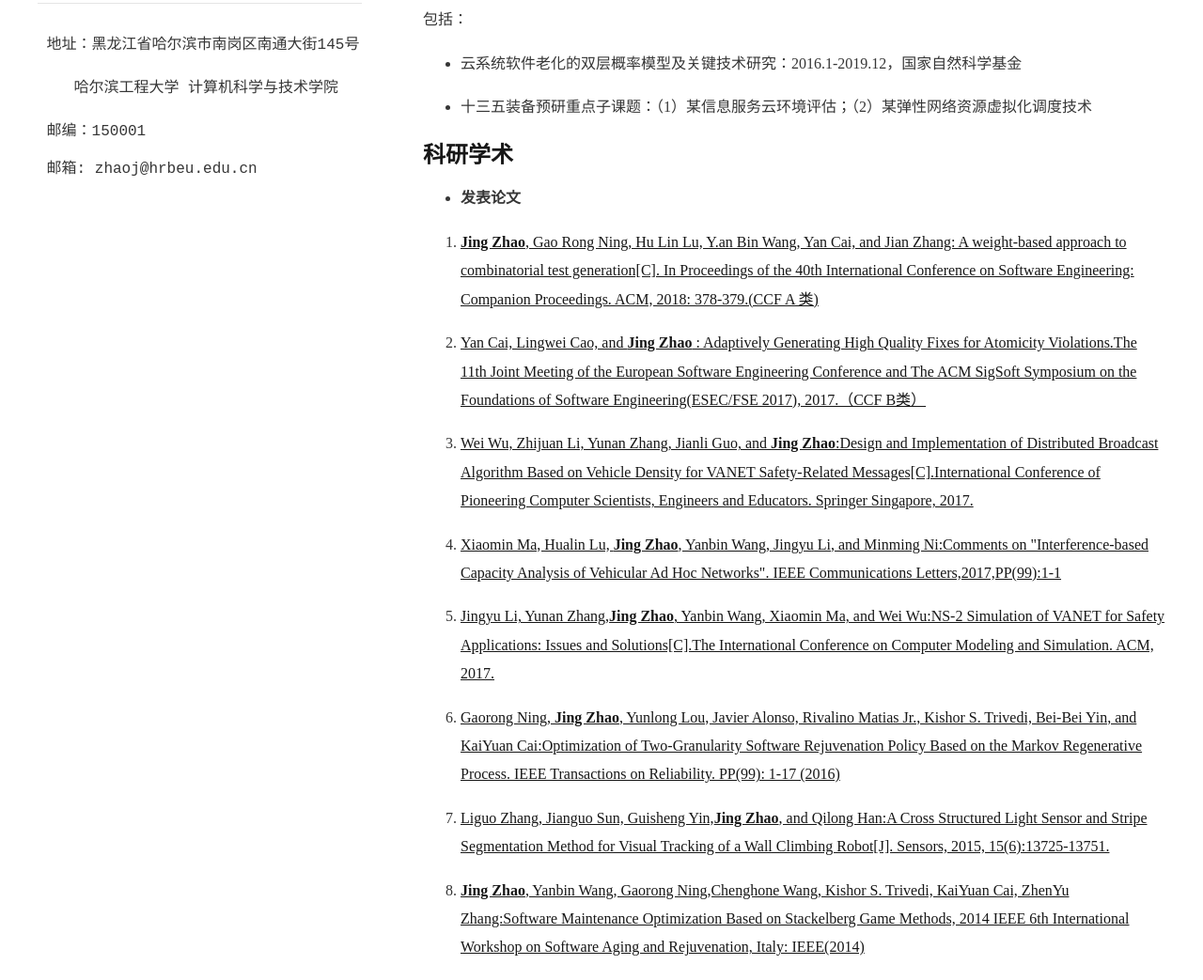
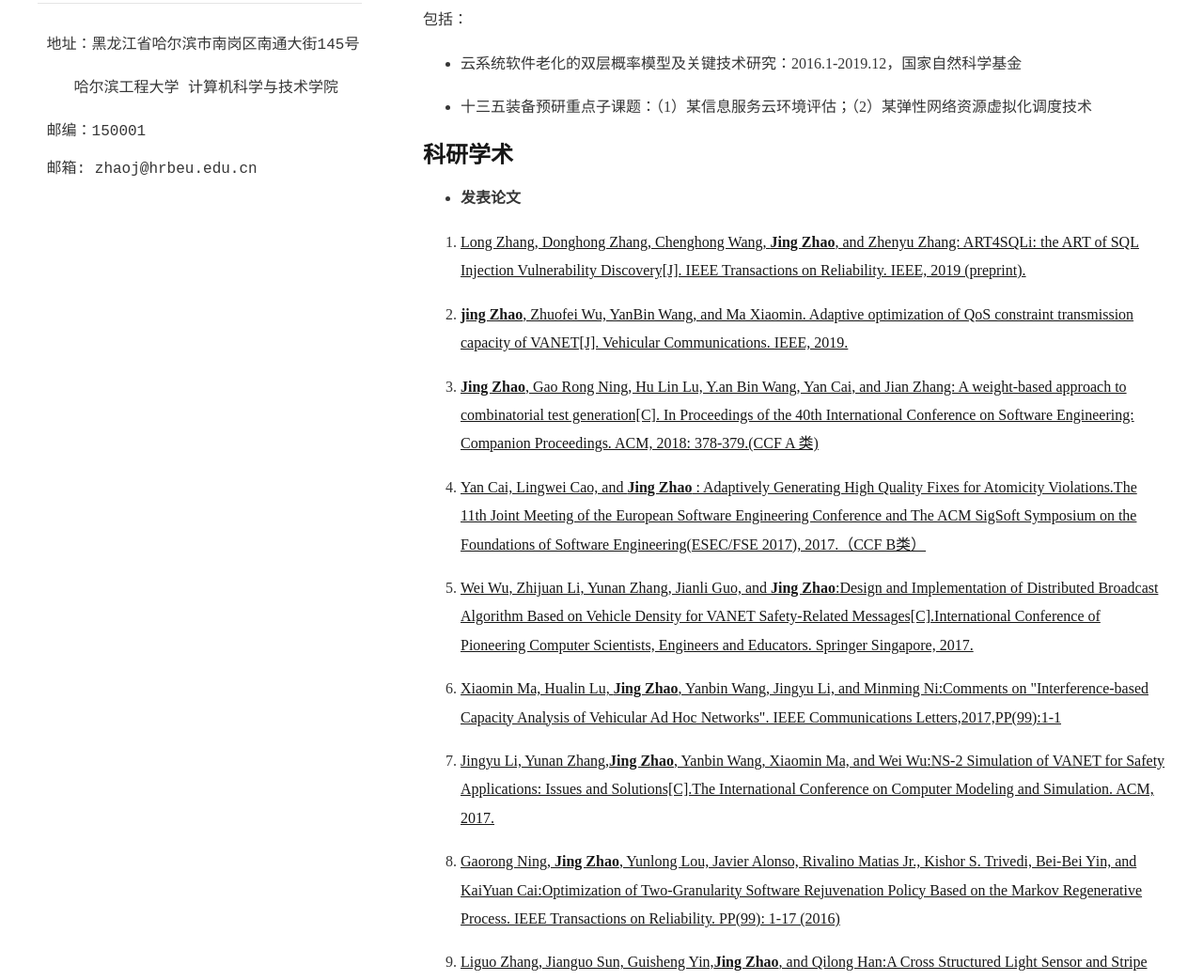
Before and after one commit to zhaojing-dlut/zhaojing-dlut.github.io, a plain HTML site: page index.html in a window 1280 px wide. Shown: the part 696-1739 px from the top of the page at 94% size. Drawn offline with Linux system fonts and the light colour scheme.

Commit message:
Update index.html

```diff
--- a/index.html
+++ b/index.html
@@ -78,6 +78,13 @@ Released   : 20140221
             <p> </p>
 			<ul><li><strong><p style="font-size=16px">发表论文</p></strong></li></ul>
 			<ol start="1">
+			<li>
+			<p><a href="/downloads/A.Weight-based.Approach.to.Combinatorial.Test.Generation.pdf"  target="_blank";> Long Zhang, Donghong Zhang, Chenghong Wang, <strong>Jing Zhao</strong>, and Zhenyu Zhang:  ART4SQLi: the ART of SQL Injection Vulnerability Discovery[J]. IEEE Transactions on Reliability. IEEE, 2019 (preprint).</a></p>
+			</li>
+			<li>
+			<p><a href="/downloads/A.Weight-based.Approach.to.Combinatorial.Test.Generation.pdf"  target="_blank";> <strong>jing Zhao</strong>, Zhuofei Wu, YanBin Wang, and Ma Xiaomin. Adaptive optimization of QoS constraint transmission capacity of VANET[J]. Vehicular Communications. IEEE, 2019.</a></p>
+			</li>
+
 			<li>
 			<p><a href="/downloads/A.Weight-based.Approach.to.Combinatorial.Test.Generation.pdf"  target="_blank";> <strong>Jing Zhao</strong>, Gao Rong Ning, Hu Lin Lu, Y.an Bin Wang, Yan Cai, and Jian Zhang: A weight-based approach to combinatorial test generation[C]. In Proceedings of the 40th International Conference on Software Engineering: Companion Proceedings. ACM, 2018: 378-379.(CCF A 类)</a></p>
 			</li>
```
